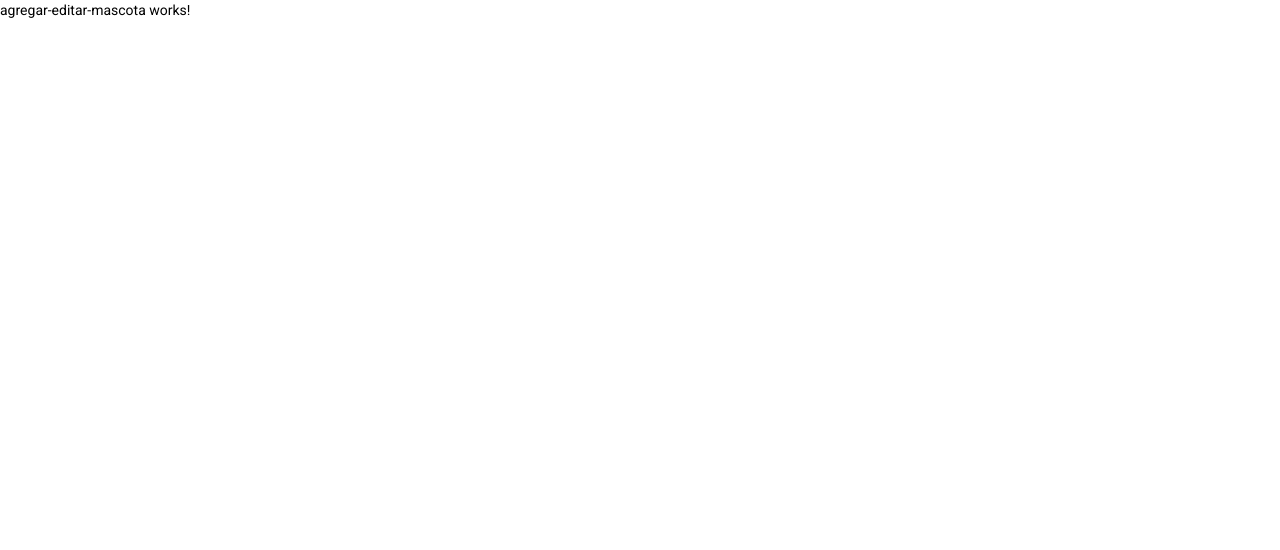
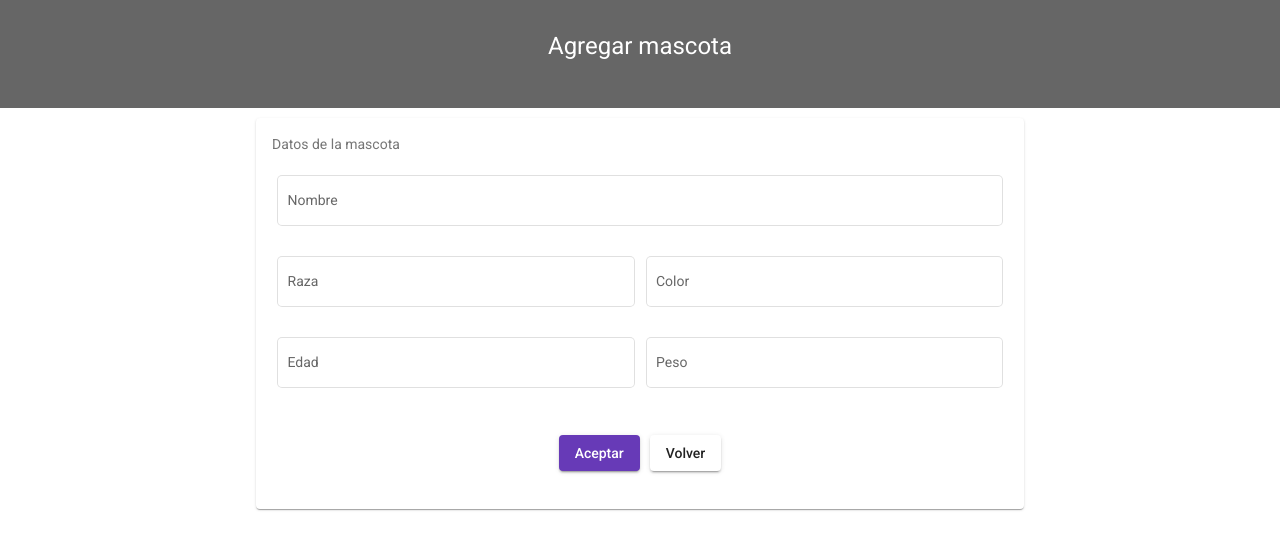
Before and after one commit to juliodacer/FRONT-crud-mascotas, an Angular app: page /agregarMascota in a window 1280 px wide. Shown: the top 550 px of the page. Built offline with nearby package versions, Linux system fonts and the light colour scheme.

Commit message:
agregando formulario en agregarEditComponent

```diff
--- a/src/app/components/agregar-editar-mascota/agregar-editar-mascota.component.css
+++ b/src/app/components/agregar-editar-mascota/agregar-editar-mascota.component.css
@@ -0,0 +1,12 @@
+.card{
+    margin-top: 10px;
+}
+
+.mat-form-field{
+    width: 100%;
+    margin: 5px;
+}
+
+.btnAceptar{
+    margin-right: 10px;
+}
--- a/src/app/components/agregar-editar-mascota/agregar-editar-mascota.component.html
+++ b/src/app/components/agregar-editar-mascota/agregar-editar-mascota.component.html
@@ -1 +1,53 @@
-<p>agregar-editar-mascota works!</p>
+<div class="title">
+    <h1>Agregar mascota</h1>
+</div>
+
+<app-spinner *ngIf="loading"></app-spinner>
+
+<div class="container">
+    <mat-card class="card">
+        <mat-card-subtitle>
+            Datos de la mascota
+        </mat-card-subtitle>
+        <form>
+            <mat-grid-list cols="2" rowHeight="80px">
+                <mat-grid-tile [colspan]="2">
+                    <mat-form-field appearance="outline">
+                        <mat-label>Nombre</mat-label>
+                        <input matInput autocomplete="off">
+                    </mat-form-field>
+                </mat-grid-tile>
+                <mat-grid-tile>
+                    <mat-form-field appearance="outline">
+                        <mat-label>Raza</mat-label>
+                        <input matInput autocomplete="off">
+                    </mat-form-field>
+                </mat-grid-tile>
+                <mat-grid-tile>
+                    <mat-form-field appearance="outline">
+                        <mat-label>Color</mat-label>
+                        <input matInput autocomplete="off">
+                    </mat-form-field>
+                </mat-grid-tile>
+                <mat-grid-tile>
+                    <mat-form-field appearance="outline">
+                        <mat-label>Edad</mat-label>
+                        <input matInput autocomplete="off">
+                    </mat-form-field>
+                </mat-grid-tile>
+                <mat-grid-tile>
+                    <mat-form-field appearance="outline">
+                        <mat-label>Peso</mat-label>
+                        <input matInput autocomplete="off">
+                    </mat-form-field>
+                </mat-grid-tile>
+
+                <mat-grid-tile [colspan]="2">
+                    <button mat-raised-button color="primary" class="btnAceptar">Aceptar</button>
+                    <button mat-raised-button routerLink="/listMascotas">Volver</button>
+                </mat-grid-tile>
+
+            </mat-grid-list>
+        </form>
+    </mat-card>
+</div>
--- a/src/app/components/agregar-editar-mascota/agregar-editar-mascota.component.ts
+++ b/src/app/components/agregar-editar-mascota/agregar-editar-mascota.component.ts
@@ -7,6 +7,8 @@
 })
 export class AgregarEditarMascotaComponent implements OnInit {
 
+  loading: boolean = false;
+
   constructor() { }
 
   ngOnInit(): void {
```
Also changed, not shown: src/app/shared/shared.module.ts (+5 -2 lines).
